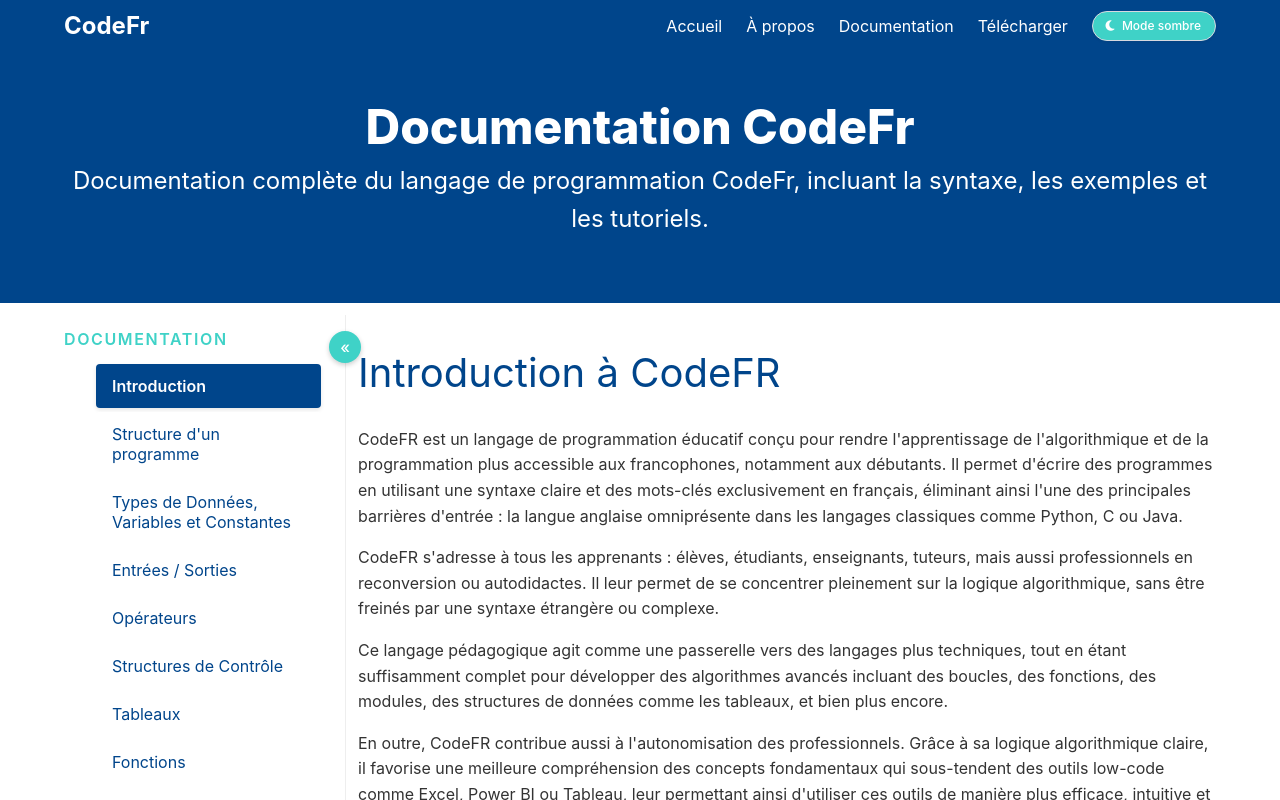
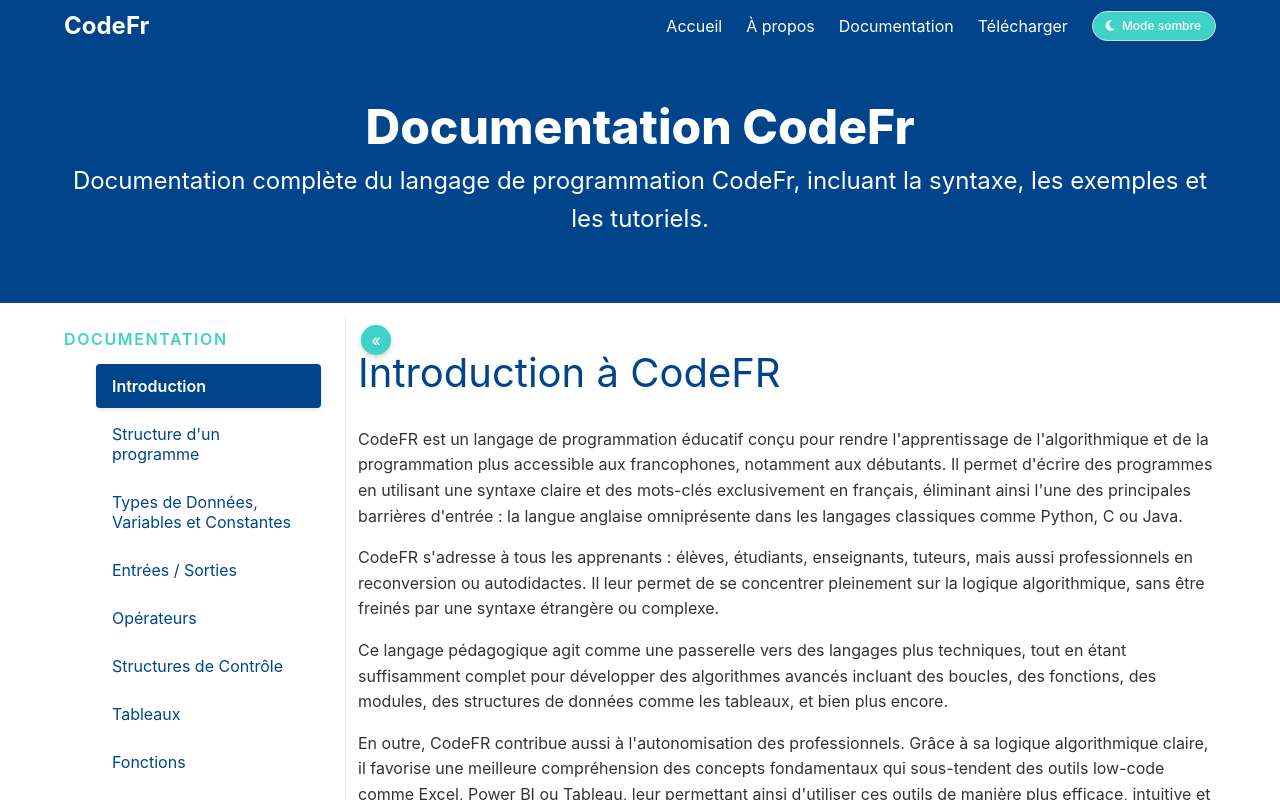
Before and after one commit to nitoua-21/codefr_website, a React (Create React App) app: page /documentation in a window 1280 px wide. Shown: the top 800 px of the page. Built offline with nearby package versions, Linux system fonts and the light colour scheme.

Commit message:
Fixed toggle button positionning

```diff
--- a/src/pages/Documentation.js
+++ b/src/pages/Documentation.js
@@ -432,6 +432,7 @@ const Documentation = () => {
   const [activeSection, setActiveSection] = useState('introduction');
   const [theme, setTheme] = useState('light');
   const [sidebarOpen, setSidebarOpen] = useState(window.innerWidth > 768);
+  const toggleButtonRef = useRef(null);
   const sectionRefs = useRef({});
 
   // Initialize section refs
@@ -501,6 +502,46 @@ const Documentation = () => {
     // Cleanup function to reset body scroll on component unmount
     return () => {
       document.body.style.overflow = '';
+    }
+  }, [sidebarOpen]); // Re-run when sidebarOpen changes
+
+  // Effect to dynamically position the toggle button
+  useEffect(() => {
+    const button = toggleButtonRef.current;
+    if (!button) return;
+
+    const updateButtonPosition = () => {
+      const isMobile = window.innerWidth <= 768;
+      if (isMobile) {
+        if (sidebarOpen) {
+          const sidebarWidth = Math.min(window.innerWidth * 0.85, 320); // Mobile sidebar width
+          button.style.left = `${sidebarWidth + 10}px`; // 10px to the right of sidebar
+        } else {
+          button.style.left = '15px'; // Near left edge when closed
+        }
+      } else {
+        // Desktop positioning
+        if (sidebarOpen) {
+          // Assuming sidebar takes up roughly 25% of viewport width (adjust if container is not full width)
+          // This is an approximation. A more precise calculation might involve getting .container's offset and width.
+          // For instance, if the .container has a max-width and is centered.
+          // Let's use a value that likely places it right of a typical desktop sidebar.
+          // Example: If container is 1152px (Bulma default for $desktop), 25% is 288px.
+          // We need to calculate based on actual container, or use a simpler approach.
+          // For now, let's use a calc value that might work for a common desktop layout.
+          // A more robust way would be to get the actual sidebar column's getBoundingClientRect().right.
+          button.style.left = `calc(${document.querySelector('.sidebar.column.is-3')?.offsetWidth || (window.innerWidth * 0.25)}px + 15px)`;
+        } else {
+          button.style.left = '15px'; // Near left edge when closed
+        }
+      }
+    };
+
+    updateButtonPosition(); // Initial position update
+
+    window.addEventListener('resize', updateButtonPosition);
+    return () => {
+      window.removeEventListener('resize', updateButtonPosition);
     };
   }, [sidebarOpen]); // Re-run when sidebarOpen changes
 
@@ -558,6 +599,15 @@ const Documentation = () => {
       {/* Documentation Content */}
       <div className="container mt-5">
         <div className="columns">
+          {/* Sidebar Toggle Button - New Position */}
+          <button
+            ref={toggleButtonRef}
+            className="button is-small sidebar-toggle"
+            onClick={toggleSidebar}
+            aria-label="Toggle sidebar"
+          >
+            {sidebarOpen ? '«' : '»'}
+          </button>
           {/* Sidebar */}
           <div className={`column is-3 sidebar ${sidebarOpen ? 'is-open' : 'is-closed'}`}>
             <aside className="menu">
@@ -579,13 +629,6 @@ const Documentation = () => {
                 ))}
               </ul>
             </aside>
-            <button
-              className="button is-small sidebar-toggle"
-              onClick={toggleSidebar}
-              aria-label="Toggle sidebar"
-            >
-              {sidebarOpen ? '«' : '»'}
-            </button>
           </div>
 
           {/* Main Content */}
--- a/src/styles/Documentation.css
+++ b/src/styles/Documentation.css
@@ -122,11 +122,15 @@
   }
 }
 
+.documentation-page .columns {
+  position: relative; /* For absolute positioning of the toggle button */
+}
+
 .sidebar-toggle {
-  position: absolute;
-  right: -15px;
-  top: 10px;
-  z-index: 40;
+  position: absolute; /* Changed from fixed */
+  top: 10px;          /* Position from top of .columns parent */
+  /* left property is set by JavaScript */
+  z-index: 40;        /* z-index relative to stacking context of .columns */
   border-radius: 50%;
   width: 30px;
   height: 30px;
@@ -141,17 +145,16 @@
   cursor: pointer;
 }
 
+/* Desktop specific styles for sidebar-toggle might need review or removal
+   if the button is always fixed or hidden on desktop.
+   For now, removing the override to let fixed positioning apply.
 @media screen and (min-width: 769px) {
   .documentation-page .sidebar-toggle {
-    position: absolute;
-    top: 1rem;
-    right: -1rem;
-    bottom: auto;
-    width: 2rem;
-    height: 2rem;
-    font-size: 1rem;
+    // Desktop specific adjustments if needed, e.g., hide if sidebar is always visible
+    // display: none; // Example: if not needed on desktop
   }
 }
+*/
 
 .documentation-page .sticky-sidebar {
   position: sticky;
```
